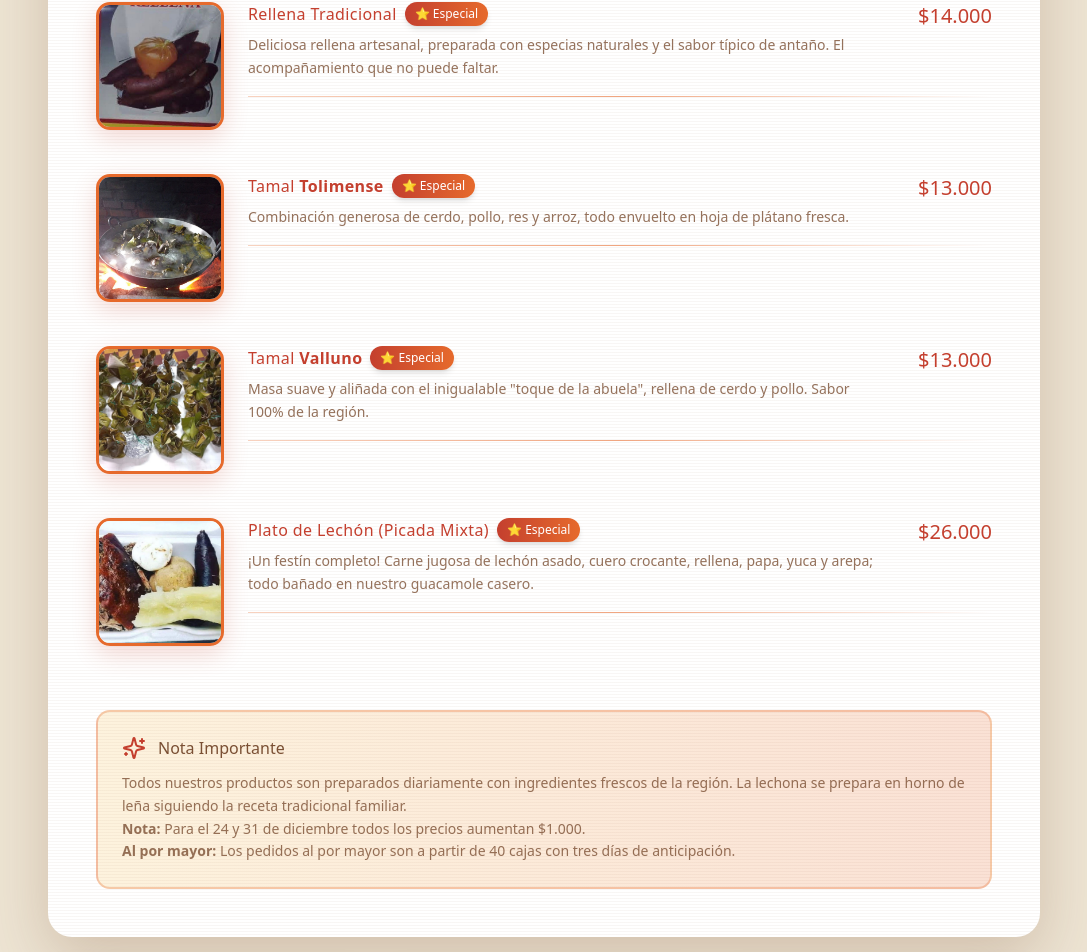
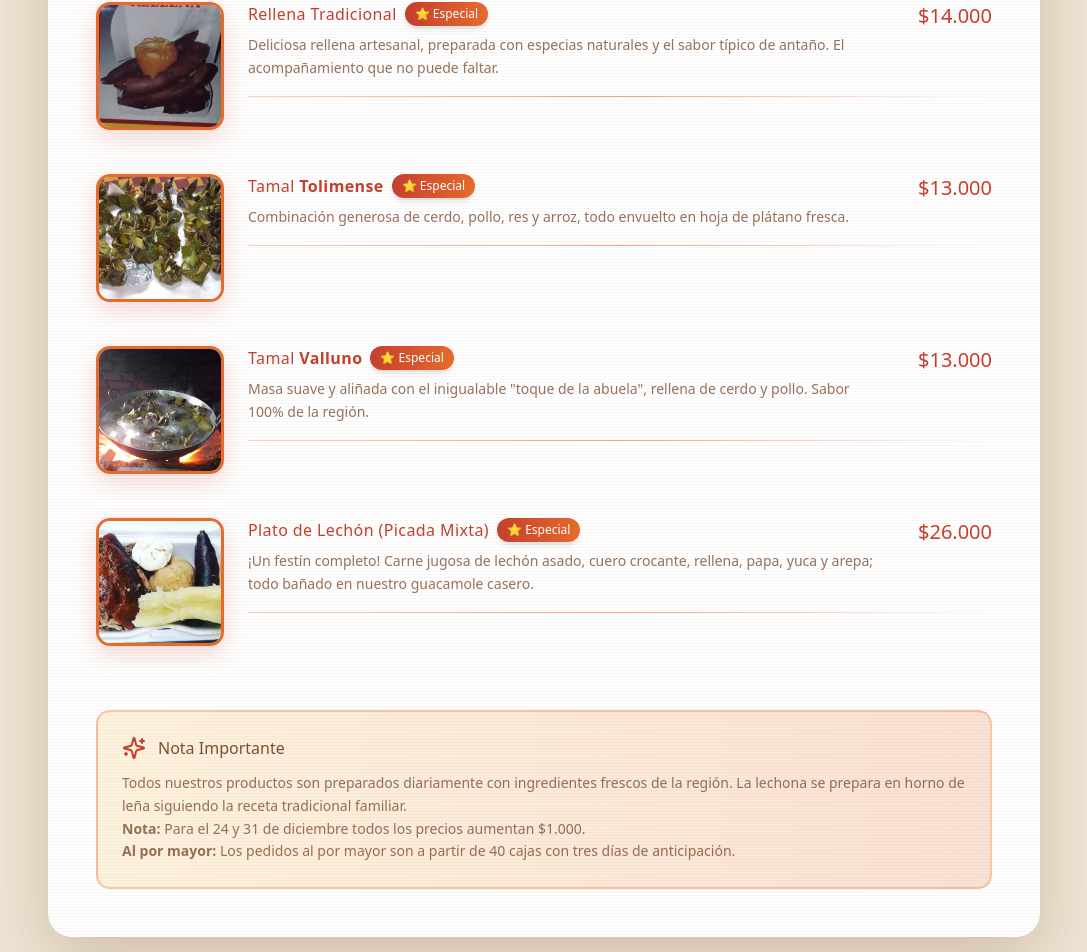
Before and after one commit to mososNicolas/SPA-menu, a React (Vite) app: page / in a window 1280 px wide. Shown: the part 1134-2086 px from the top of the page, without its empty margins (96-1183 px from the left). Built offline with nearby package versions, Linux system fonts and the light colour scheme.

Commit message:
Swap images for Tamal Tolimense and Valluno

```diff
--- a/src/App.tsx
+++ b/src/App.tsx
@@ -73,7 +73,7 @@ export default function App() {
                 name={<span>Tamal <strong className="text-[#C43F2E]">Tolimense</strong></span>}
                 description="Combinación generosa de cerdo, pollo, res y arroz, todo envuelto en hoja de plátano fresca."
                 price="$13.000"
-                image={lechonaPot}
+                image={tamalesGroup}
                 isSpecial={true}
               />
 
@@ -81,7 +81,7 @@ export default function App() {
                 name={<span>Tamal <strong className="text-[#C43F2E]">Valluno</strong></span>}
                 description='Masa suave y aliñada con el inigualable "toque de la abuela", rellena de cerdo y pollo. Sabor 100% de la región.'
                 price="$13.000"
-                image={tamalesGroup}
+                image={lechonaPot}
                 isSpecial={true}
               />
 
```
